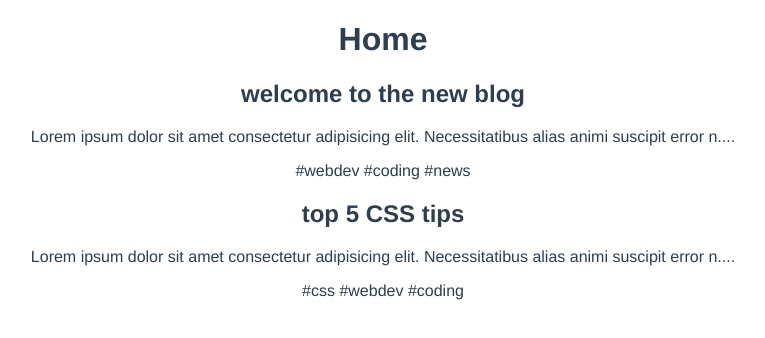
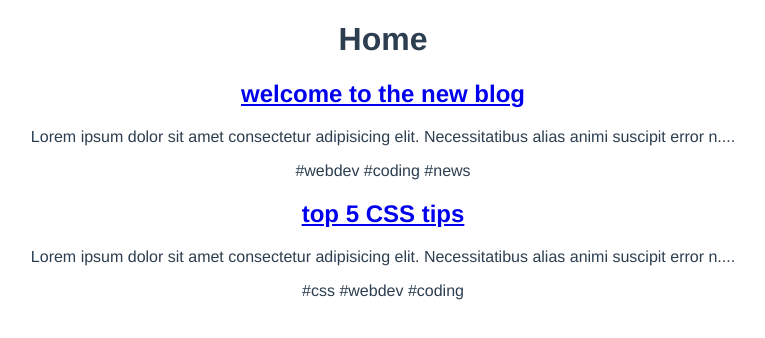
Before and after one commit to Lu-Smith/vue_blog, a Vue app: page / in a window 1280 px wide. Shown: the top 338 px of the page, without its empty margins (257-1022 px from the left). Built offline with nearby package versions, Linux system fonts and the light colour scheme; data requests are answered from the project's data file.

Commit message:
Updated SinglePost.vue

```diff
--- a/src/components/SinglePost.vue
+++ b/src/components/SinglePost.vue
@@ -1,6 +1,8 @@
 <template>
     <div class="post">
-        <h2>{{ post.title }}</h2>
+        <router-link :to="{ name: 'Details', params: { id: post.id }}">
+            <h2>{{ post.title }}</h2>
+        </router-link>
         <p>{{ snippet }}</p>
         <span v-for="tag in post.tags" :key="tag">
         #{{ tag }}
--- a/src/router/index.js
+++ b/src/router/index.js
@@ -10,7 +10,7 @@ const routes = [
   },
   {
     path: '/posts/:id',
-    name: 'details',
+    name: 'Details',
     component: Details,
     props: true
   }
```
